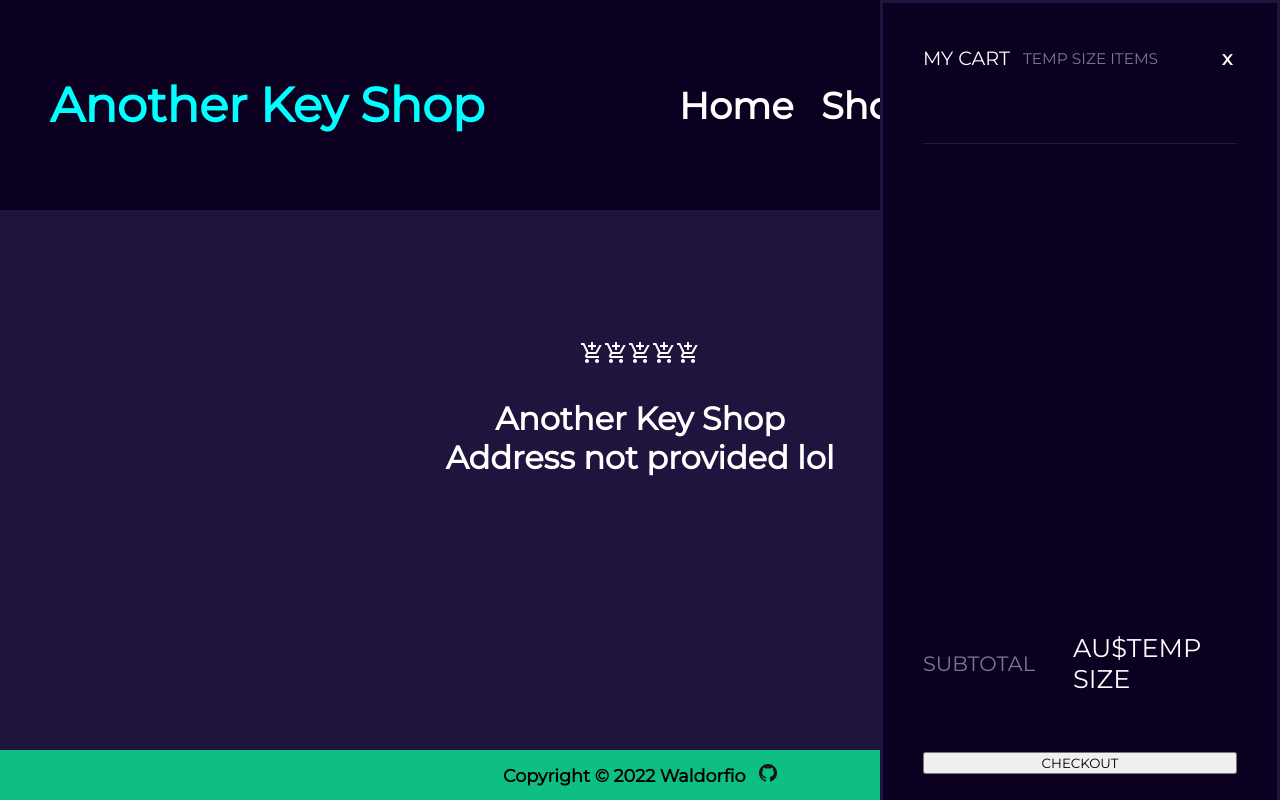
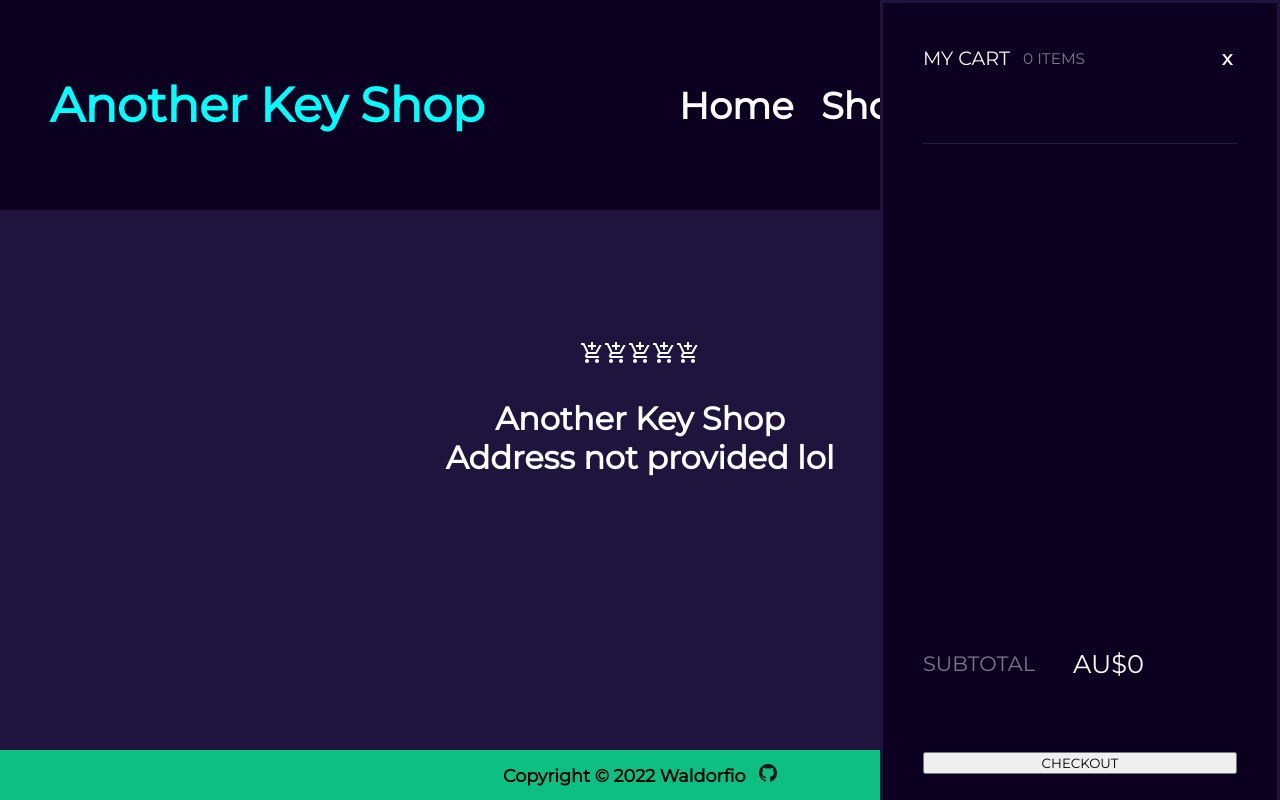
Before and after one commit to Waldorfio/shopping-cart, a React (Create React App) app: page /about in a window 1280 px wide. Both pictures are taken after a click on the element "shopping_cart". Built offline with nearby package versions, Linux system fonts and the light colour scheme.

Commit message:
Add total cart size

```diff
--- a/src/App.tsx
+++ b/src/App.tsx
@@ -12,18 +12,6 @@ import CartProducts from './components/CartProducts';
 
 function App() {
   // State Declarations
-  // const [cart, setCart] = useState<Cart>({
-  //   [
-  //     {title: 'Elden Ring: Deluxe Edition - PC', price: 'AU$73.09', discount: '$97.49', img: 'elden.jpg'},
-  //     {title: 'Yakuza Kiwami 2 - PC', price: 'AU$21.69', discount: 'AU$47.99', img: 'yak2.png'},
-  //     {title: 'Dark Souls 2 (DLC) - PC', price: 'AU$22.19', discount: 'AU$58.49', img: 'ds2dlc.jpg'},
-  //     {title: 'Dark Souls 2 - PC', price: 'AU$69.99', discount: 'AU$75.99', img: 'ds2.jpg'},
-  //     {title: 'Dark Souls 3 - PC', price: 'AU$69.99', discount: 'AU$97.49', img: 'ds3.jpg'},
-  //     {title: 'Sekiro: Shadows Die Twice - PC', price: 'AU$59.99', discount: 'AU$75.99', img: 'sekiro.jpg'},
-  //   ],
-  // });
-
-
   const [cart, setCart] = useState(
     [
       {title: '', price: ''},
@@ -73,7 +61,7 @@ function App() {
           <Link id='about' to='/about'>About</Link>
           <div id='cart-container'>
             <span onClick={showCart} ref={cartRef} id='cart' className="material-symbols-outlined">shopping_cart</span>
-            <div id='cart-size'>TEMP SIZE</div>
+            <div id='cart-size'>{cart.length - 1}</div>
           </div>
         </div>
       </div>
@@ -84,7 +72,7 @@ function App() {
         <div ref={cartPopupRef} id="cart-popup" style={{display: 'none'}}>
           <div className='cart-text'>
             MY CART
-            <span className='sub-cart'>TEMP SIZE ITEMS</span>
+            <span className='sub-cart'>{cart.length - 1} ITEMS</span>
             <div id='close-cart'>x</div>
           </div>
           <div id='cart-content'>
@@ -92,7 +80,7 @@ function App() {
           </div>
           <div id='cart-footer'>
             <div id='subtotal' className='sub-cart'>SUBTOTAL</div>
-            <div id='total-price' className='cart-text'>AU$TEMP SIZE</div>
+            <div id='total-price' className='cart-text'>AU${cart.length - 1}</div>
             <button id='checkout-btn'>CHECKOUT</button>
           </div>
         </div>
```
